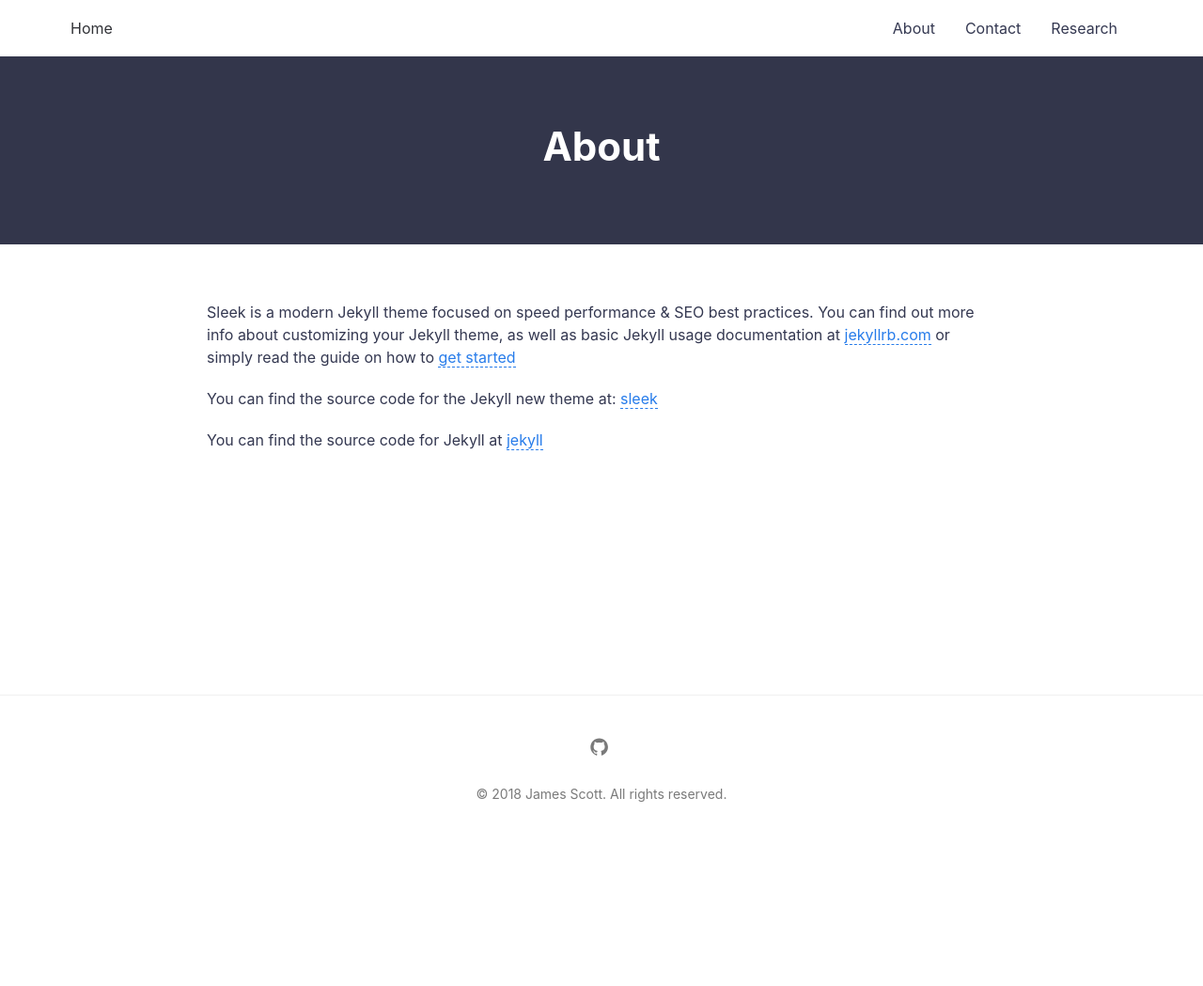
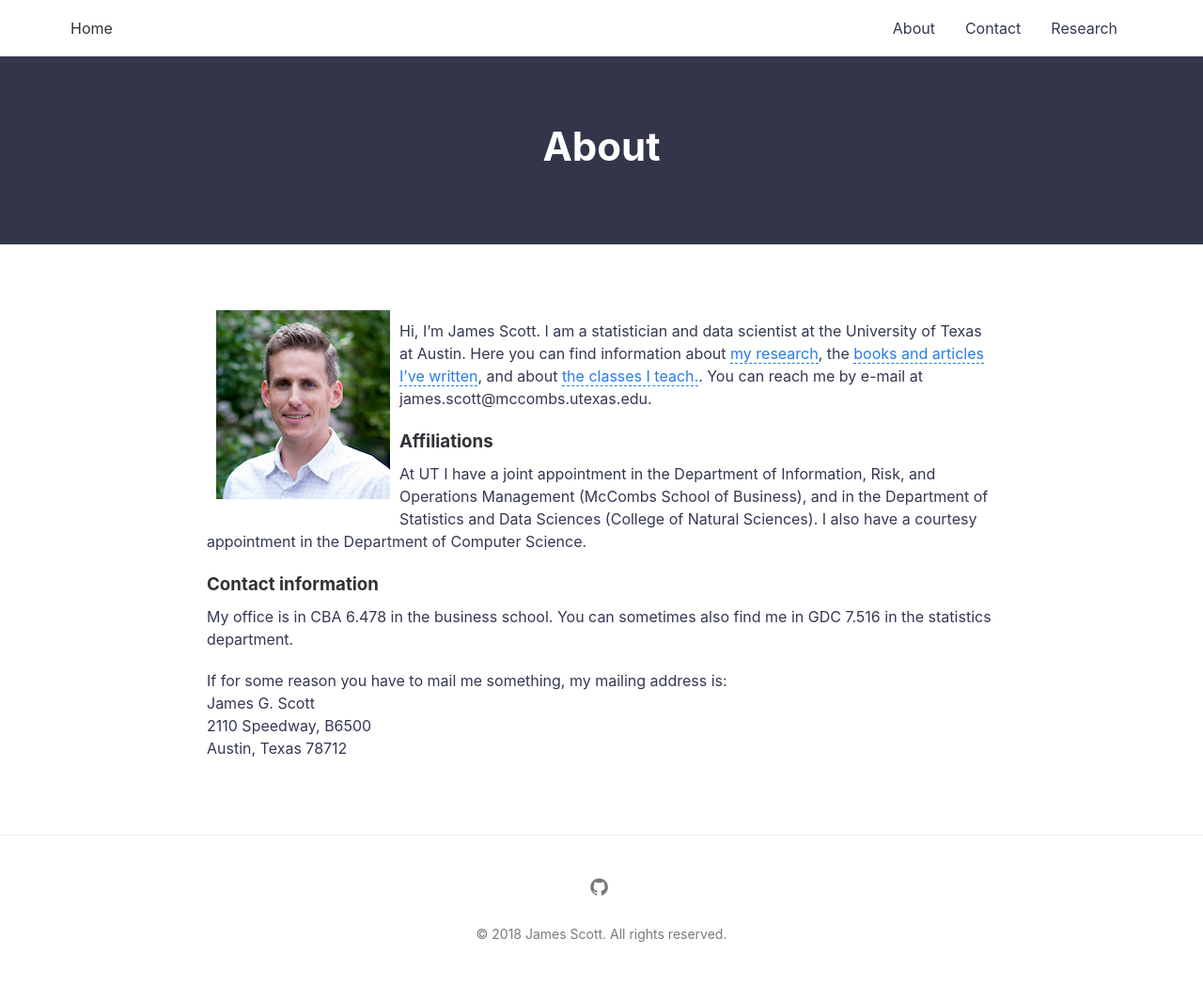
Before and after one commit to jgscott/testsite, a Jekyll site: the page built from about.md, in a window 1280 px wide. Shown: the whole page at 94% size. Built offline with Jekyll 4.4.1, drawn with Linux system fonts in a browser that asks for light colours; before the commit the page ends 900 px from its top, so only the background shows below that.

Commit message:
about page

```diff
--- a/_layouts/default.html
+++ b/_layouts/default.html
@@ -30,12 +30,6 @@ layout: compress
 
       <section class="blog">
         <div class="container">
-          Adding some text: how does this work?
-        </div>
-      </section>
-
-      <section class="blog">
-        <div class="container">
           <div class="post-list" itemscope="" itemtype="http://schema.org/Blog">
 
             {% for post in site.posts %}
--- a/about.md
+++ b/about.md
@@ -4,10 +4,20 @@ title: About
 permalink: /about/
 ---
 
-Sleek is a modern Jekyll theme focused on speed performance & SEO best practices. You can find out more info about customizing your Jekyll theme, as well as basic Jekyll usage documentation at [jekyllrb.com](http://jekyllrb.com/) or simply read the guide on how to [get started](/getting-started)
+<img src="/assets/img/posts/jgscott201605.png" ALIGN="left" style="margin:10px 10px"/>
 
-You can find the source code for the Jekyll new theme at:
-[sleek](https://github.com/janczizikow/sleek)
+Hi, I'm James Scott.  I am a statistician and data scientist at the University of Texas at Austin.  Here you can find information about [my research]({{ site.baseurl }}/research/), the [books and articles I've written]({{ site.baseurl }}/books/), and about [the classes I teach.]({{ site.baseurl }}/teaching/).  You can reach me by e-mail at james.scott@mccombs.utexas.edu.
 
-You can find the source code for Jekyll at
-[jekyll](https://github.com/jekyll/jekyll)
+
+### Affiliations
+
+At UT I have a joint appointment in the Department of Information, Risk, and Operations Management (McCombs School of Business), and in the Department of Statistics and Data Sciences (College of Natural Sciences).  I also have a courtesy appointment in the Department of Computer Science.
+
+### Contact information
+
+My office is in CBA 6.478 in the business school.  You can sometimes also find me in GDC 7.516 in the statistics department.
+
+If for some reason you have to mail me something, my mailing address is:
+   James G. Scott
+   2110 Speedway, B6500
+   Austin, Texas 78712
```
Also changed, not shown: assets/img/posts/jgscott201605.png (added).
